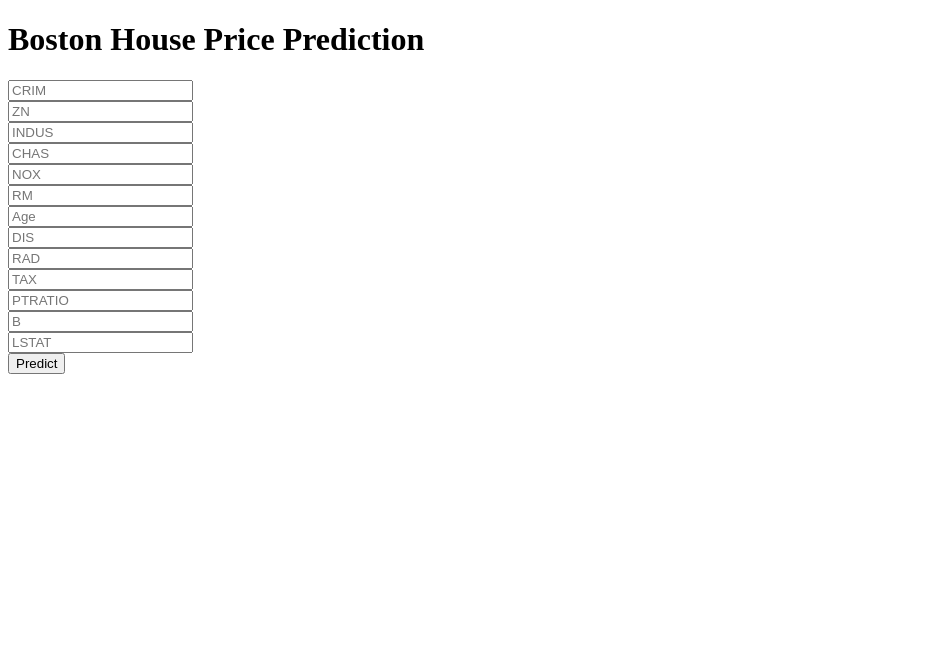
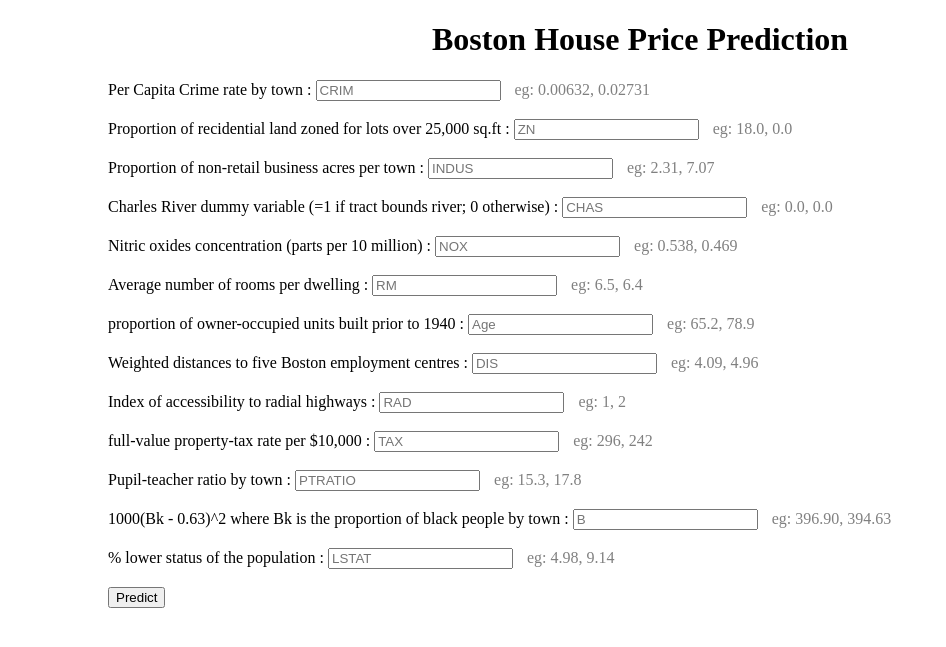
Before and after one commit to nehalkumar-jesadiya/bostonhousepricing, a Flask app: page / in a window 1280 px wide. Shown: the top 647 px of the page, without its empty margins (0-946 px from the left). Run offline with Flask 3, Linux system fonts and the light colour scheme; parts of the project's set-up code (start-up, migrations or seed data) failed here and were passed over.

Commit message:
Modifications in Web application

```diff
--- a/app.py
+++ b/app.py
@@ -13,22 +13,13 @@
 def home():
     return render_template('home.html')
 
-# @app.route('/predict_api', methods = ['POST'])
-# def predict_api():
-#     data = request.json['data']
-#     recievedArray = np.array(list(data.values())).reshape(1, -1)
-#     new_data = scalar.transform(recievedArray)
-#     predicted_val = regmodel.predict(new_data)
-#     print(predicted_val)
-#     return jsonify(predicted_val[0])
-
 @app.route('/predict', methods = ['POST'])
 def predict():
     data = [float(x) for x in request.form.values()]
     final_input = scalar.transform(np.array(data).reshape(1, -1))
     print(final_input)
     output = regmodel.predict(final_input)[0]
-    return render_template('home.html', prediction_text = f'The House price prediction is {output}')
+    return render_template('home.html', prediction_text = f'The Boston House price prediction is {round(output, 1) * 10000} ')
 
 if __name__ == "__main__":
     app.run(debug = True)
--- a/templates/home.html
+++ b/templates/home.html
@@ -10,22 +10,61 @@
     </head>
     <body>
         <div class="login">
-            <h1>Boston House Price Prediction</h1>
+            <h1 class="center" style="text-align: center;">Boston House Price Prediction</h1>
             <!-- Main Input For Receiving Query to our ML -->
-            <form action="{{url_for('predict')}}"method="post">
-                <input type="text" name="CRIM" placeholder="CRIM" required="required" /><br>
-                <input type="text" name="ZN" placeholder="ZN" required="required" /><br>
-                <input type="text" name="INDUS" placeholder="INDUS" required="required" /><br>
-                <input type="text" name="CHAS" placeholder="CHAS" required="required" /><br>
-                <input type="text" name="NOX" placeholder="NOX" required="required" /><br>
-                <input type="text" name="RM" placeholder="RM" required="required" /><br>
-                <input type="text" name="Age" placeholder="Age" required="required" /><br>
-                <input type="text" name="DIS" placeholder="DIS" required="required" /><br>
-                <input type="text" name="RAD" placeholder="RAD" required="required" /><br>
-                <input type="text" name="TAX" placeholder="TAX" required="required" /><br>
-                <input type="text" name="PTRATIO" placeholder="PTRATIO" required="required" /><br>
-                <input type="text" name="B" placeholder="B" required="required" /><br>
-                <input type="text" name="LSTAT" placeholder="LSTAT" required="required" /><br>
+            <form action="{{url_for('predict')}}" method="post" style="margin-left: 100px;">
+                <label>Per Capita Crime rate by town : </label>
+                <input type="text" name="CRIM" placeholder="CRIM" required="required" />
+                <label style="margin-left: 10px; color:gray">eg: 0.00632, 0.02731</label><br><br>
+
+                <label>Proportion of recidential land zoned for lots over 25,000 sq.ft : </label>
+                <input type="text" name="ZN" placeholder="ZN" required="required" />
+                <label style="margin-left: 10px; color:gray">eg: 18.0, 0.0</label><br><br>
+
+                <label>Proportion of non-retail business acres per town : </label>
+                <input type="text" name="INDUS" placeholder="INDUS" required="required" />
+                <label style="margin-left: 10px; color:gray">eg: 2.31, 7.07</label><br><br>
+
+                <label>Charles River dummy variable (=1 if tract bounds river; 0 otherwise) : </label>
+                <input type="text" name="CHAS" placeholder="CHAS" required="required" />
+                <label style="margin-left: 10px; color:gray">eg: 0.0, 0.0</label><br><br>
+
+                <label>Nitric oxides concentration (parts per 10 million) : </label>
+                <input type="text" name="NOX" placeholder="NOX" required="required" />
+                <label style="margin-left: 10px; color:gray">eg: 0.538, 0.469</label><br><br>
+
+                <label>Average number of rooms per dwelling : </label>
+                <input type="text" name="RM" placeholder="RM" required="required" />
+                <label style="margin-left: 10px; color:gray">eg: 6.5, 6.4</label><br><br>
+
+                <label>proportion of owner-occupied units built prior to 1940 : </label>
+                <input type="text" name="Age" placeholder="Age" required="required" />
+                <label style="margin-left: 10px; color:gray">eg: 65.2, 78.9</label><br><br>
+
+                <label>Weighted distances to five Boston employment centres : </label>
+                <input type="text" name="DIS" placeholder="DIS" required="required" />
+                <label style="margin-left: 10px; color:gray">eg: 4.09, 4.96</label><br><br>
+
+                <label>Index of accessibility to radial highways : </label>
+                <input type="text" name="RAD" placeholder="RAD" required="required" />
+                <label style="margin-left: 10px; color:gray">eg: 1, 2</label><br><br>
+
+                <label>full-value property-tax rate per $10,000 : </label>
+                <input type="text" name="TAX" placeholder="TAX" required="required" />
+                <label style="margin-left: 10px; color:gray">eg: 296, 242</label><br><br>
+
+                <label>Pupil-teacher ratio by town : </label>
+                <input type="text" name="PTRATIO" placeholder="PTRATIO" required="required" />
+                <label style="margin-left: 10px; color:gray">eg: 15.3, 17.8</label><br><br>
+
+                <label>1000(Bk - 0.63)^2 where Bk is the proportion of black people by town : </label>
+                <input type="text" name="B" placeholder="B" required="required" />
+                <label style="margin-left: 10px; color:gray">eg: 396.90, 394.63</label><br><br>
+
+                <label>% lower status of the population : </label>
+                <input type="text" name="LSTAT" placeholder="LSTAT" required="required" />
+                <label style="margin-left: 10px; color:gray">eg: 4.98, 9.14</label><br><br>
+
                 <button type="submit" class="btn btn-primary btn-block btn-large">Predict</button>
             </form>
         <br>
```
